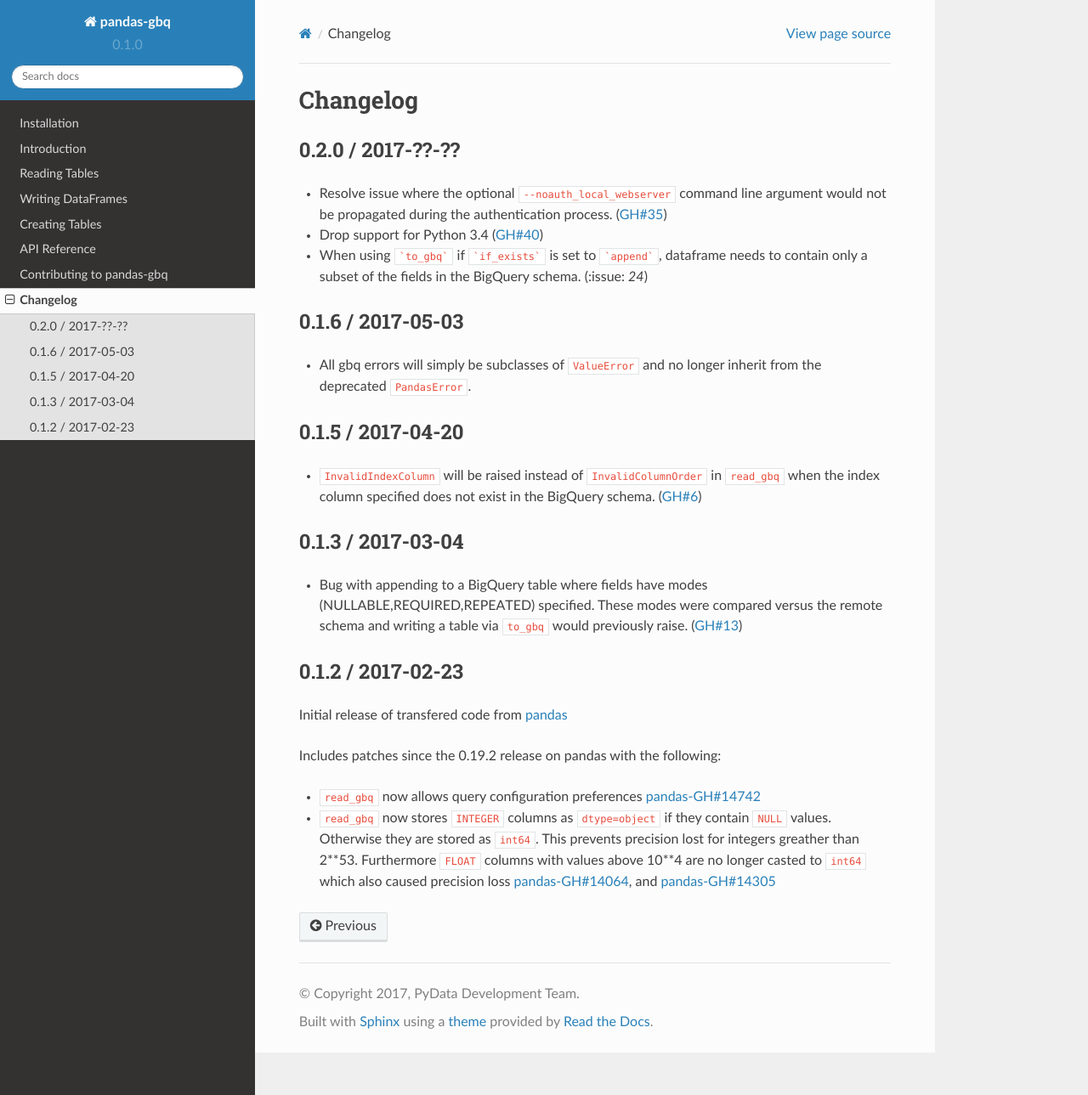
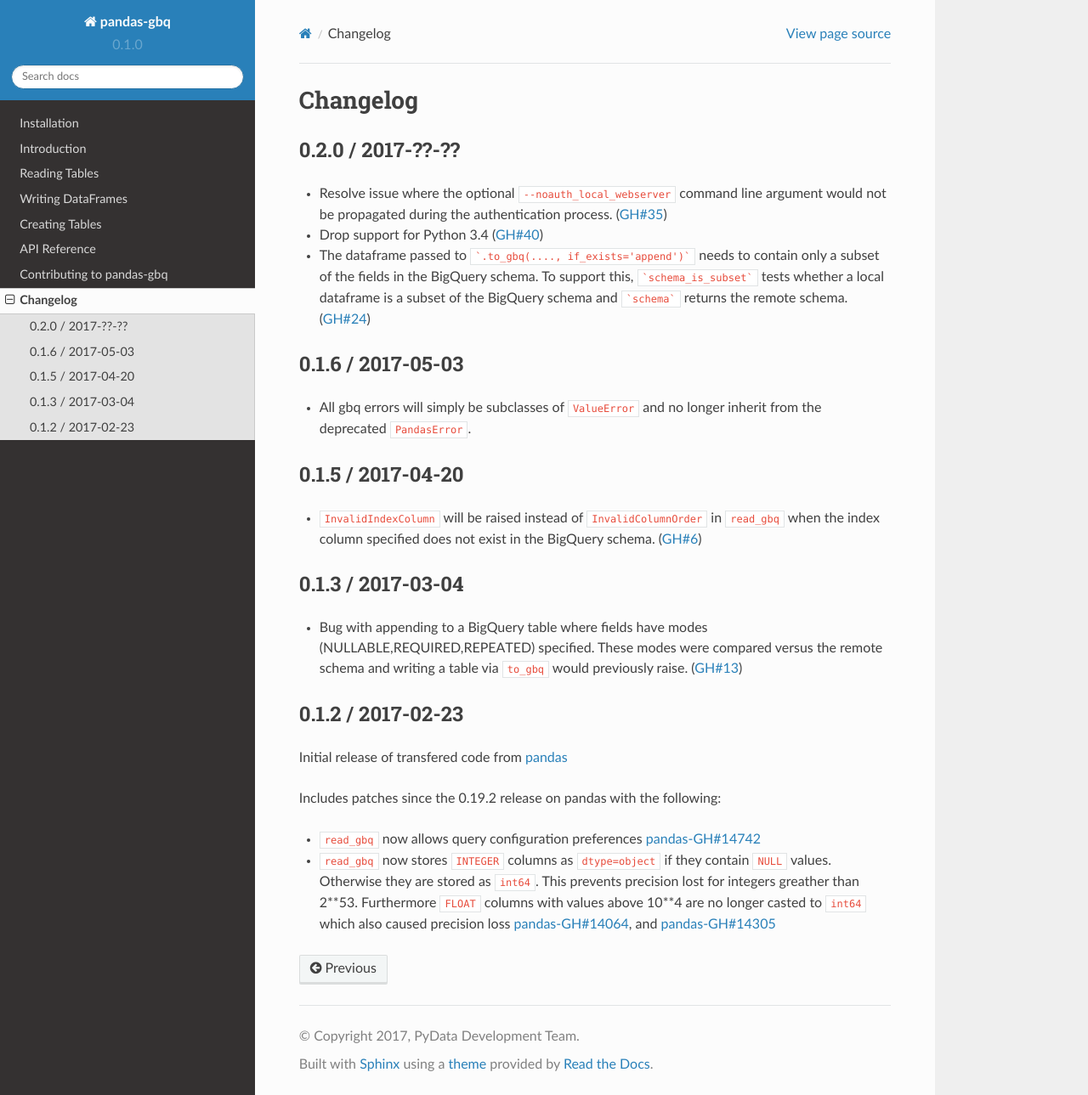
Before and after one commit to googleapis/python-bigquery-pandas, a Sphinx documentation site: the page built from docs/source/changelog.rst, in a window 1280 px wide and 1289 px high. Shown: the whole window at 85% size. Built offline with Sphinx 7.4.7 and the Read the Docs theme 2.0.0, drawn with Linux system fonts in a browser that asks for light colours.

Commit message:
Adding detail to changelog

````diff
--- a/docs/source/changelog.rst
+++ b/docs/source/changelog.rst
@@ -6,7 +6,7 @@
 
 - Resolve issue where the optional ``--noauth_local_webserver`` command line argument would not be propagated during the authentication process. (:issue:`35`)
 - Drop support for Python 3.4 (:issue:`40`)
-- When using ```to_gbq``` if ```if_exists``` is set to ```append```, dataframe needs to contain only a subset of the fields in the BigQuery schema. (:issue: `24`)
+- The dataframe passed to ```.to_gbq(...., if_exists='append')``` needs to contain only a subset of the fields in the BigQuery schema. To support this, ```schema_is_subset``` tests whether a local dataframe is a subset of the BigQuery schema and ```schema``` returns the remote schema. (:issue:`24`)
 
 
 0.1.6 / 2017-05-03
````
